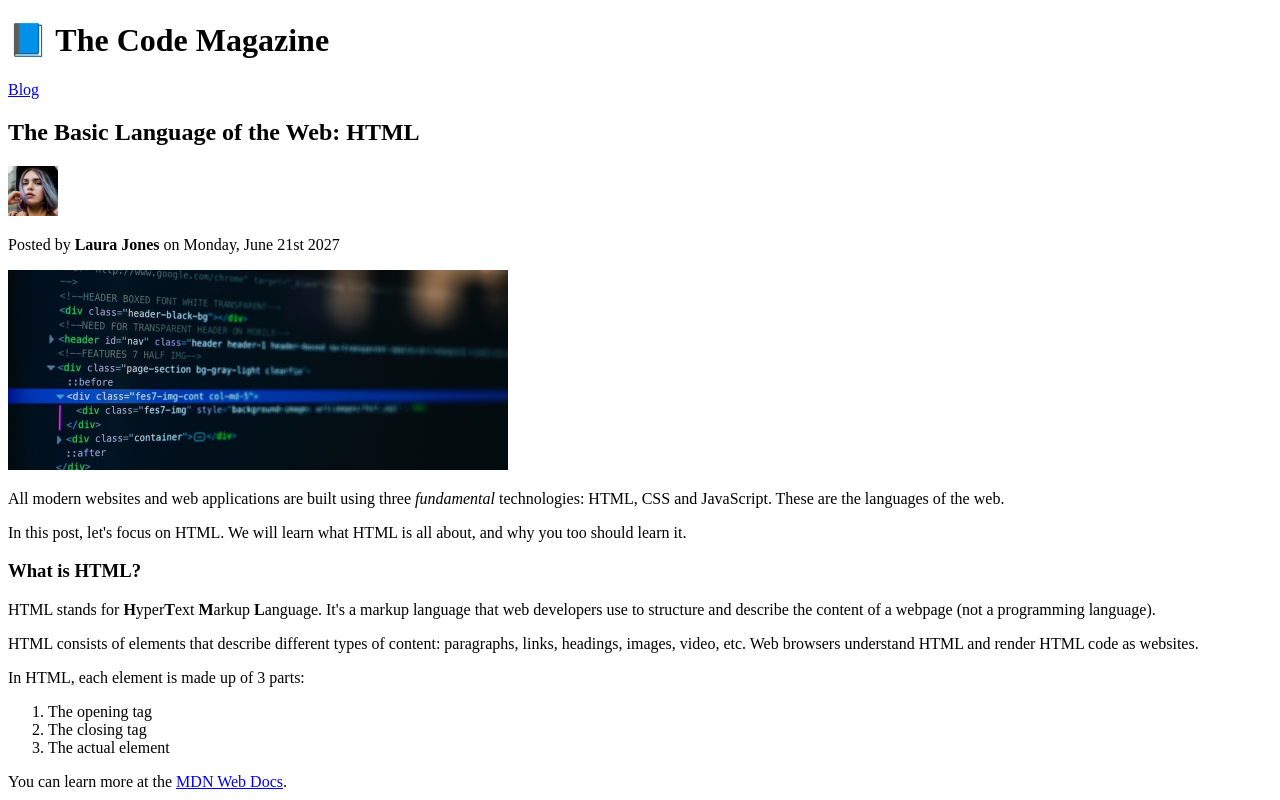
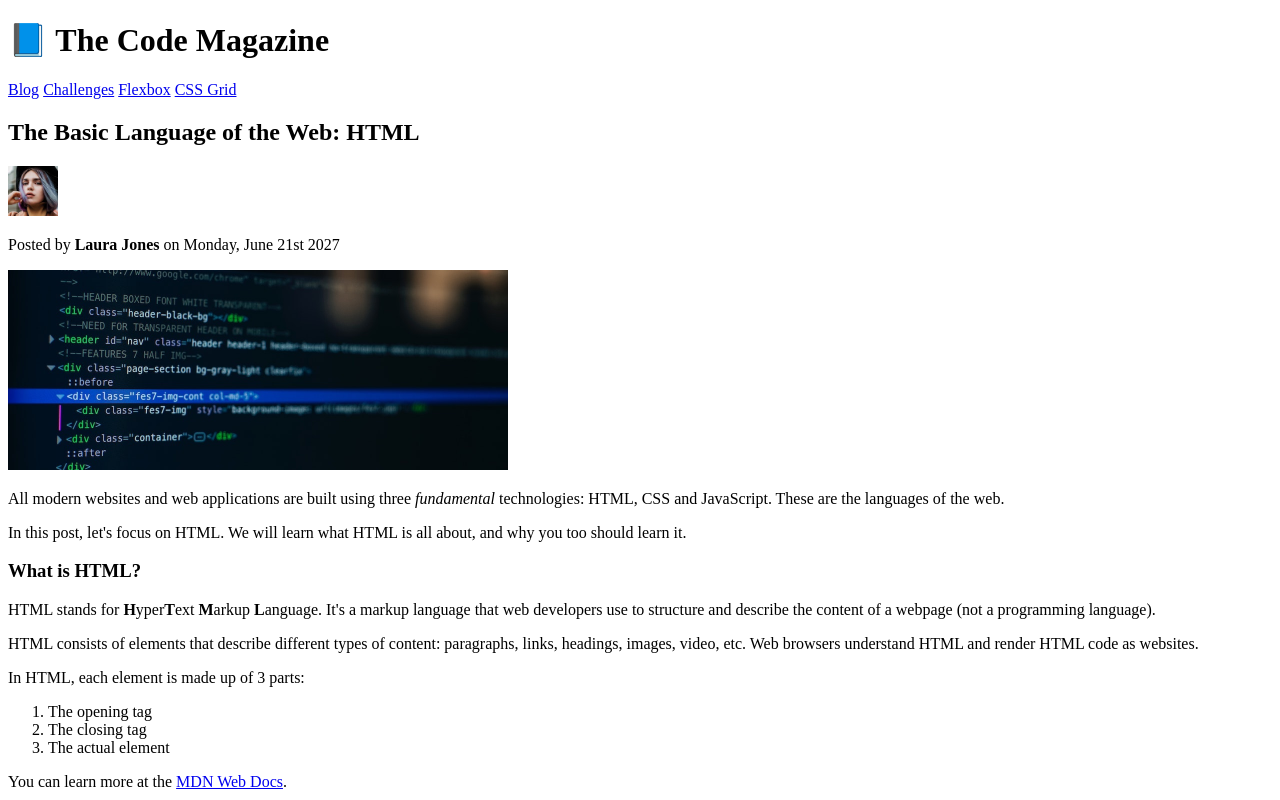
Before and after one commit to Dino27sm/UDEMY-HTML-CSS-Course, a plain HTML site: page 02-HTML-Fundamentals/02-Solution Exercise/index.html in a window 1280 px wide. Shown: the top 800 px of the page. Drawn offline with Linux system fonts and the light colour scheme.

Commit message:
Update index.html

```diff
--- a/02-HTML-Fundamentals/02-Solution Exercise/index.html
+++ b/02-HTML-Fundamentals/02-Solution Exercise/index.html
@@ -9,6 +9,9 @@
   <body>
     <h1>📘 The Code Magazine</h1>
     <a href="blog.html">Blog</a>
+    <a href="#">Challenges</a>
+    <a href="#">Flexbox</a>
+    <a href="#">CSS Grid</a>
 
     <h2>The Basic Language of the Web: HTML</h2>
     <img
```
